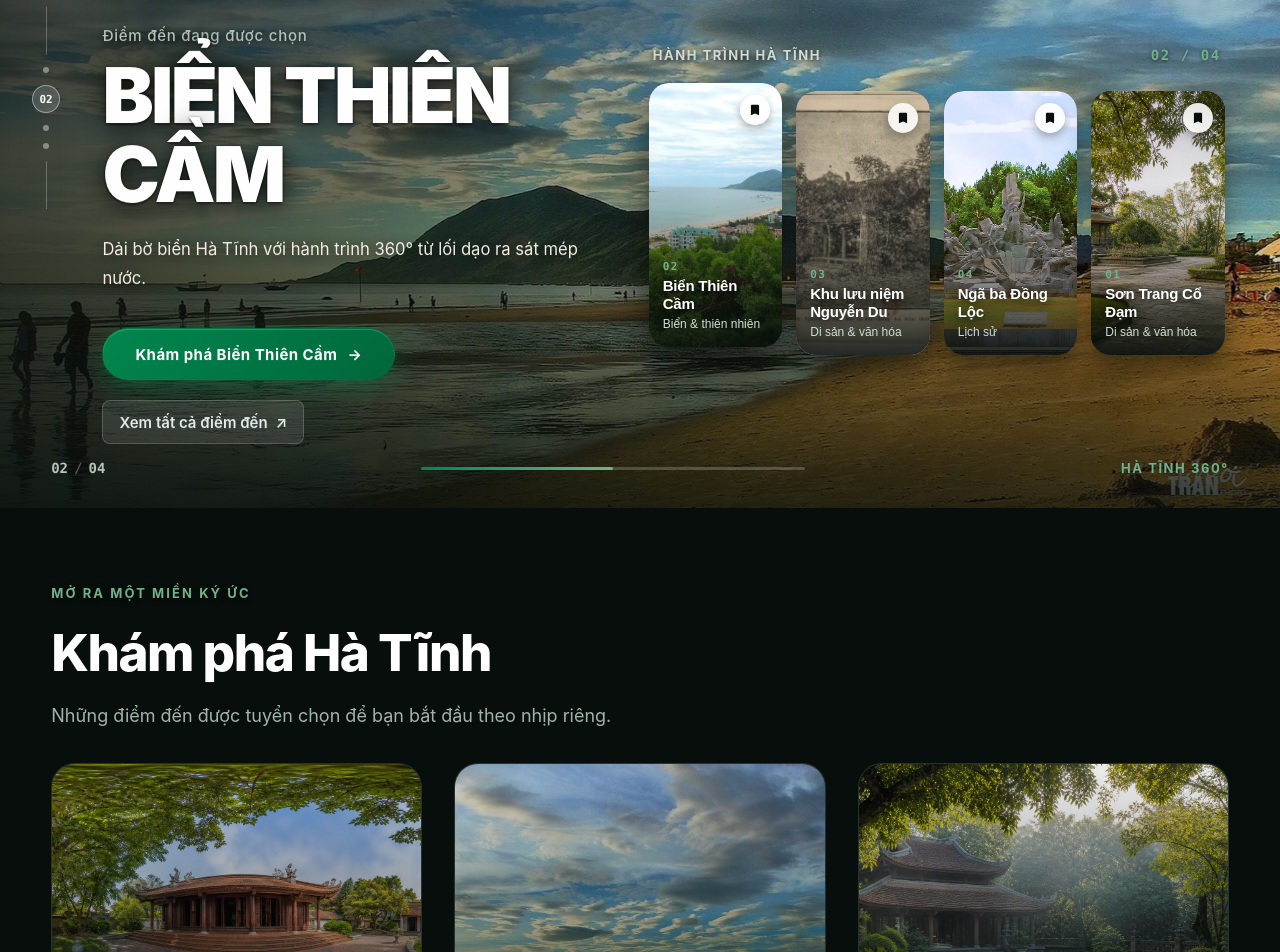
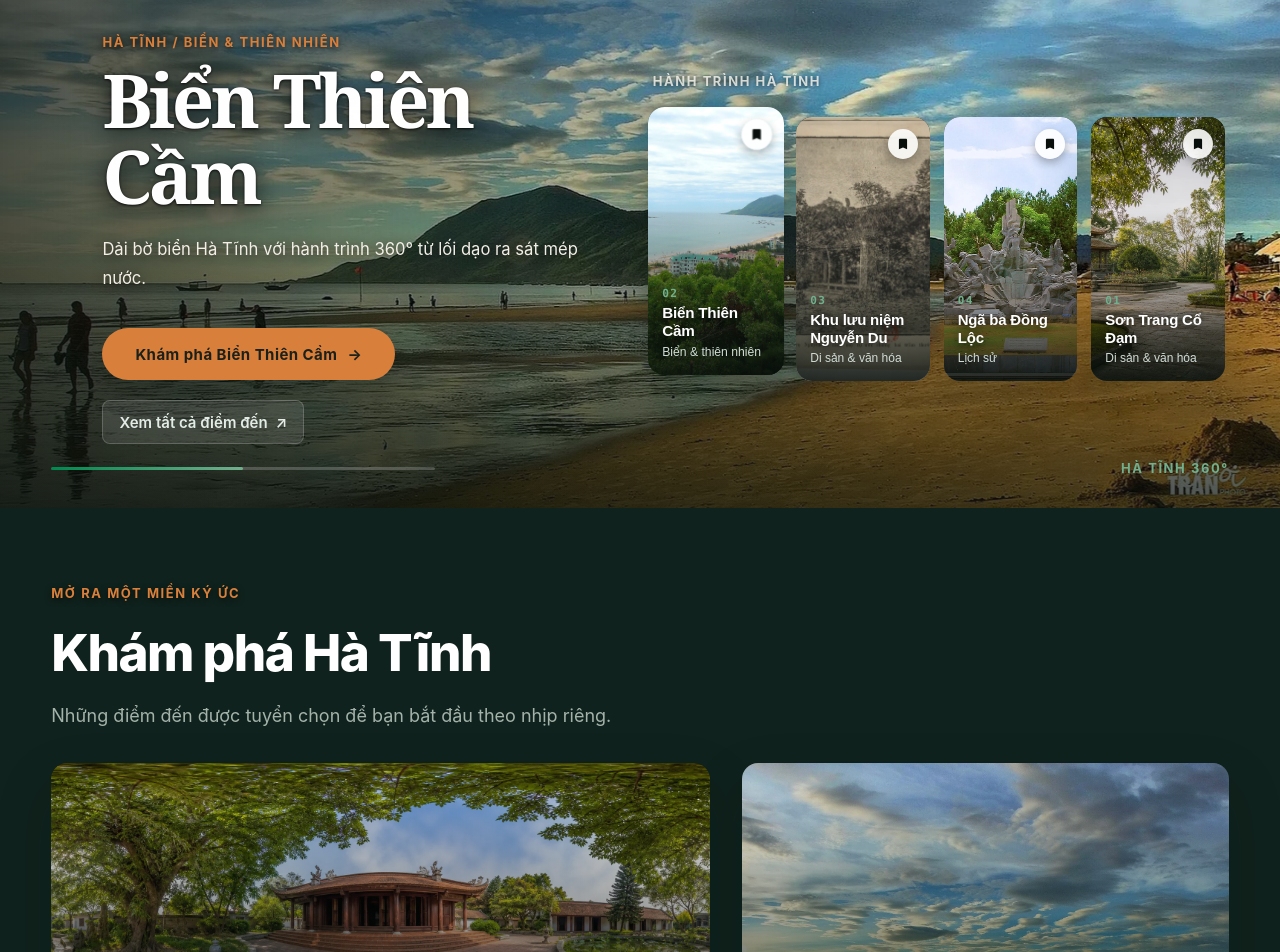
Before and after one commit to longdevlife/hatinh-immersive, a React (Vite) app in the folder apps/web/: page / in a window 1280 px wide. Shown: the part 292-1244 px from the top of the page. Built offline with nearby package versions, Linux system fonts and the light colour scheme.

Commit message:
style: refine cinematic home hierarchy

```diff
--- a/apps/web/src/app/styles/home.css
+++ b/apps/web/src/app/styles/home.css
@@ -1084,3 +1084,111 @@ body:has(.home-cinematic) .site-shell-header button[data-no-i18n] {
     animation: none !important;
   }
 }
+
+/* ==========================================================================
+   Editorial Field Guide refinement
+   ========================================================================== */
+
+.home-cinematic {
+  background: var(--editorial-forest, #10221d);
+}
+
+.home-cinematic__backdrop-scrim {
+  background:
+    linear-gradient(90deg, rgb(7 14 11 / 0.72) 0%, rgb(7 14 11 / 0.42) 34%, transparent 72%),
+    linear-gradient(
+      180deg,
+      rgb(7 14 11 / 0.34) 0%,
+      transparent 28%,
+      transparent 67%,
+      rgb(7 14 11 / 0.72) 100%
+    );
+}
+
+.home-cinematic__hero-copy h1 {
+  font-family: ui-serif, Georgia, Cambria, 'Times New Roman', serif;
+  font-size: clamp(2.8rem, 5.8vw, 5.4rem);
+  font-weight: 700;
+  letter-spacing: -0.045em;
+  text-transform: none;
+}
+
+.home-cinematic__eyebrow {
+  color: var(--editorial-terracotta, #d9803c);
+  letter-spacing: 0.12em;
+}
+
+.home-cinematic__button--primary {
+  background: var(--editorial-terracotta, #d9803c);
+  box-shadow: 0 0.8rem 2rem rgb(8 19 15 / 0.26);
+  color: #1d211b;
+}
+
+.home-cinematic__button--primary:hover {
+  background: #e69a5b;
+  box-shadow: 0 1rem 2.4rem rgb(8 19 15 / 0.32);
+}
+
+.home-cinematic__rail-header {
+  color: rgb(248 246 239 / 0.82);
+}
+
+.home-cinematic__card {
+  border-radius: var(--editorial-radius-card, 1rem);
+  box-shadow: var(--editorial-shadow-image, 0 1.5rem 3.5rem rgb(8 19 15 / 0.18));
+}
+
+.home-cinematic__card.is-active {
+  transform: translateY(-0.5rem) scale(1.015);
+  box-shadow: 0 1.25rem 3rem rgb(8 19 15 / 0.42);
+}
+
+.home-cinematic__card-select:focus-visible,
+.home-cinematic__text-link:focus-visible,
+.home-cinematic__button:focus-visible {
+  outline-color: var(--editorial-terracotta, #d9803c);
+}
+
+.home-cinematic__editorial-grid {
+  grid-template-columns: minmax(0, 1.15fr) minmax(0, 0.85fr);
+  grid-template-rows: repeat(2, minmax(14rem, 1fr));
+}
+
+.home-cinematic__editorial-card--1 {
+  grid-row: 1 / -1;
+}
+
+.home-cinematic__editorial-card--2 {
+  grid-column: 2;
+  grid-row: 1;
+}
+
+.home-cinematic__editorial-card--3 {
+  grid-column: 2;
+  grid-row: 2;
+}
+
+.home-cinematic__editorial-card,
+.home-cinematic__focus-image {
+  border: 0;
+  border-radius: var(--editorial-radius-card, 1rem);
+  box-shadow: var(--editorial-shadow-image, 0 1.5rem 3.5rem rgb(8 19 15 / 0.18));
+}
+
+@media (max-width: 768px) {
+  .home-cinematic__hero-copy h1 {
+    font-size: clamp(2.4rem, 10vw, 3.6rem);
+  }
+
+  .home-cinematic__editorial-grid {
+    grid-template-columns: minmax(0, 1fr);
+    grid-template-rows: none;
+  }
+
+  .home-cinematic__editorial-card--1,
+  .home-cinematic__editorial-card--2,
+  .home-cinematic__editorial-card--3 {
+    grid-column: auto;
+    grid-row: auto;
+  }
+}
--- a/apps/web/src/modules/home/ui/CinematicHome.tsx
+++ b/apps/web/src/modules/home/ui/CinematicHome.tsx
@@ -94,6 +94,7 @@ export function CinematicHome({ destinations, exploreHref = '/explore' }: Cinema
         aria-label="Điểm đến nổi bật Hà Tĩnh"
         data-testid="home-cinematic-hero"
         data-active-slug={activeDestination.slug}
+        data-editorial-surface="home-hero"
       >
         {/* Full-bleed photography background layers */}
         <div className="home-cinematic__backdrop" aria-hidden="true">
@@ -102,7 +103,7 @@ export function CinematicHome({ destinations, exploreHref = '/explore' }: Cinema
             const shouldPreload = isVisible || index === nextIndex;
             return (
               <div
-                className={`home-cinematic__backdrop-layer${isVisible ? ' is-active' : ''}`}
+                className={`home-cinematic__backdrop-layer editorial-motion${isVisible ? ' is-active' : ''}`}
                 key={destination.id}
                 data-visible={isVisible ? 'true' : 'false'}
               >
@@ -117,38 +118,14 @@ export function CinematicHome({ destinations, exploreHref = '/explore' }: Cinema
           <div className="home-cinematic__backdrop-scrim" />
         </div>
 
-        {/* Vertical Stepper on far left */}
-        <div className="home-cinematic__vertical-stepper" aria-hidden="true">
-          <div className="home-cinematic__vertical-line" />
-          {destinations.map((destination, index) => {
-            const isActive = index === carousel.activeIndex;
-            return (
-              <button
-                key={destination.id}
-                type="button"
-                tabIndex={-1}
-                className={`home-cinematic__vertical-dot${isActive ? ' is-active' : ''}`}
-                onClick={() => carousel.select(index)}
-              >
-                {isActive ? (
-                  <span className="home-cinematic__vertical-badge">
-                    {String(index + 1).padStart(2, '0')}
-                  </span>
-                ) : (
-                  <span className="home-cinematic__vertical-bullet" />
-                )}
-              </button>
-            );
-          })}
-          <div className="home-cinematic__vertical-line" />
-        </div>
-
         {/* Hero content grid (Left copy with fade-in-up + Right layered card rail) */}
         <div className="home-cinematic__hero-inner">
           <div className="home-cinematic__hero-copy" aria-live="polite">
-            <div className="home-cinematic__hero-copy-content" key={activeDestination.id}>
+            <div
+              className="home-cinematic__hero-copy-content editorial-motion"
+              key={activeDestination.id}
+            >
               <p className="home-cinematic__eyebrow">Hà Tĩnh / {activeDestination.categoryLabel}</p>
-              <p className="home-cinematic__kicker">Điểm đến đang được chọn</p>
               <h1>{activeDestination.name}</h1>
               <p className="home-cinematic__summary">{activeDestination.summary}</p>
               <div className="home-cinematic__hero-actions">
@@ -174,12 +151,12 @@ export function CinematicHome({ destinations, exploreHref = '/explore' }: Cinema
           >
             <div className="home-cinematic__rail-header">
               <span>Hành trình Hà Tĩnh</span>
-              <span className="home-cinematic__rail-count">
-                {String(carousel.activeIndex + 1).padStart(2, '0')} /{' '}
-                {String(destinations.length).padStart(2, '0')}
-              </span>
             </div>
-            <ul className="home-cinematic__rail" aria-label="Các điểm đến">
+            <ul
+              className="home-cinematic__rail"
+              aria-label="Các điểm đến"
+              data-carousel-navigation="passive"
+            >
               {railOrder.map((originalIndex) => {
                 const destination = destinations[originalIndex];
                 if (!destination) {
@@ -235,14 +212,8 @@ export function CinematicHome({ destinations, exploreHref = '/explore' }: Cinema
           </div>
         </div>
 
-        {/* Bottom bar with passive index indicator and progress track */}
+        {/* One passive progress treatment. The active card and heading carry the primary state. */}
         <div className="home-cinematic__bottom-bar">
-          <div className="home-cinematic__bottom-index" aria-hidden="true">
-            <span>{String(carousel.activeIndex + 1).padStart(2, '0')}</span>
-            <span className="home-cinematic__bottom-divider">/</span>
-            <span>{String(destinations.length).padStart(2, '0')}</span>
-          </div>
-
           <div
             className="home-cinematic__progress"
             role="group"
```
Also changed, not shown: 1 other file (tests, documents, lock files or other folders).
